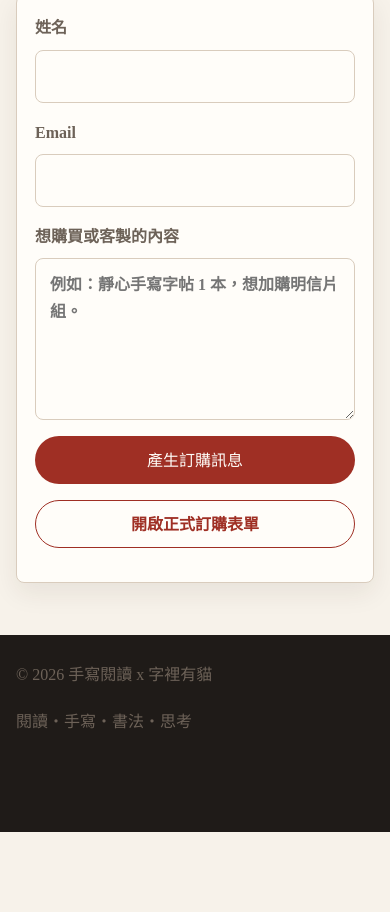
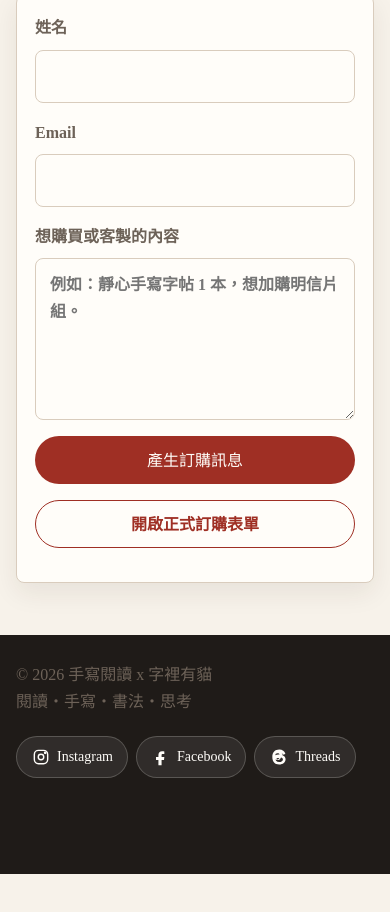
Before and after one commit to decanma1985-crypto/handwriting0502, a website: page index.html in a window 390 px wide. Shown: the part 3364-4276 px from the top of the page. Drawn offline with Linux system fonts and the light colour scheme; no server answers.

Commit message:
Add social platform links

```diff
--- a/index.html
+++ b/index.html
@@ -22,6 +22,25 @@
         <a href="#order">訂購</a>
         <a href="admin.html">後台</a>
       </nav>
+      <div class="social-links header-social" aria-label="社群平台">
+        <a href="https://www.instagram.com/handwriting0502?igsh=Y2NxYm5jMHU1eWdz" target="_blank" rel="noopener noreferrer" aria-label="Instagram">
+          <svg viewBox="0 0 24 24" aria-hidden="true">
+            <rect x="4" y="4" width="16" height="16" rx="5"></rect>
+            <circle cx="12" cy="12" r="3.3"></circle>
+            <circle cx="17" cy="7" r="0.8"></circle>
+          </svg>
+        </a>
+        <a href="https://www.facebook.com/share/1Cp53Shagy/" target="_blank" rel="noopener noreferrer" aria-label="Facebook">
+          <svg viewBox="0 0 24 24" aria-hidden="true">
+            <path d="M14 8.5h2V5.3c-.5-.1-1.5-.2-2.7-.2-2.7 0-4.4 1.6-4.4 4.5V12H6v3.6h2.9V22h3.8v-6.4h2.9L16 12h-3.3v-2c0-1 .3-1.5 1.3-1.5Z"></path>
+          </svg>
+        </a>
+        <a href="https://www.threads.com/@handwriting0502" target="_blank" rel="noopener noreferrer" aria-label="Threads">
+          <svg viewBox="0 0 24 24" aria-hidden="true">
+            <path d="M12.2 21c-5.1 0-8.2-3.3-8.2-9S7.2 3 12.3 3c3.8 0 6.5 2 7.4 5.4l-3.1.8c-.6-2.1-2-3.2-4.3-3.2-3.2 0-5.1 2.2-5.1 6s1.9 6 5 6c2.8 0 4.5-1.4 4.5-3.1 0-1.2-.8-2-2.3-2.4-.7 2-2.2 3.1-4.2 3.1-2.2 0-3.8-1.3-3.8-3.2 0-2.1 1.9-3.4 4.8-3.4.5 0 1 0 1.5.1-.3-1.1-1.1-1.7-2.4-1.7-1 0-1.8.3-2.5.9l-1.7-2.2c1.1-1 2.5-1.5 4.3-1.5 3.3 0 5.3 1.9 5.8 5.3 2.4.9 3.7 2.5 3.7 4.8 0 3.6-3.1 6.3-7.7 6.3Zm-1.8-7.8c-.9 0-1.4.3-1.4.9 0 .5.5.8 1.2.8 1 0 1.8-.6 2.2-1.6-.6-.1-1.3-.1-2-.1Z"></path>
+          </svg>
+        </a>
+      </div>
       <button class="cart-button" type="button" data-cart-toggle aria-label="開啟購物車">
         <span>購物車</span>
         <strong data-cart-count>0</strong>
@@ -130,8 +149,32 @@
 
     <footer class="site-footer">
       <div class="section-inner footer-inner">
-        <p>© 2026 手寫閱讀 x 字裡有貓</p>
-        <p>閱讀・手寫・書法・思考</p>
+        <div>
+          <p>© 2026 手寫閱讀 x 字裡有貓</p>
+          <p>閱讀・手寫・書法・思考</p>
+        </div>
+        <div class="social-links footer-social" aria-label="社群平台">
+          <a href="https://www.instagram.com/handwriting0502?igsh=Y2NxYm5jMHU1eWdz" target="_blank" rel="noopener noreferrer" aria-label="Instagram">
+            <svg viewBox="0 0 24 24" aria-hidden="true">
+              <rect x="4" y="4" width="16" height="16" rx="5"></rect>
+              <circle cx="12" cy="12" r="3.3"></circle>
+              <circle cx="17" cy="7" r="0.8"></circle>
+            </svg>
+            <span>Instagram</span>
+          </a>
+          <a href="https://www.facebook.com/share/1Cp53Shagy/" target="_blank" rel="noopener noreferrer" aria-label="Facebook">
+            <svg viewBox="0 0 24 24" aria-hidden="true">
+              <path d="M14 8.5h2V5.3c-.5-.1-1.5-.2-2.7-.2-2.7 0-4.4 1.6-4.4 4.5V12H6v3.6h2.9V22h3.8v-6.4h2.9L16 12h-3.3v-2c0-1 .3-1.5 1.3-1.5Z"></path>
+            </svg>
+            <span>Facebook</span>
+          </a>
+          <a href="https://www.threads.com/@handwriting0502" target="_blank" rel="noopener noreferrer" aria-label="Threads">
+            <svg viewBox="0 0 24 24" aria-hidden="true">
+              <path d="M12.2 21c-5.1 0-8.2-3.3-8.2-9S7.2 3 12.3 3c3.8 0 6.5 2 7.4 5.4l-3.1.8c-.6-2.1-2-3.2-4.3-3.2-3.2 0-5.1 2.2-5.1 6s1.9 6 5 6c2.8 0 4.5-1.4 4.5-3.1 0-1.2-.8-2-2.3-2.4-.7 2-2.2 3.1-4.2 3.1-2.2 0-3.8-1.3-3.8-3.2 0-2.1 1.9-3.4 4.8-3.4.5 0 1 0 1.5.1-.3-1.1-1.1-1.7-2.4-1.7-1 0-1.8.3-2.5.9l-1.7-2.2c1.1-1 2.5-1.5 4.3-1.5 3.3 0 5.3 1.9 5.8 5.3 2.4.9 3.7 2.5 3.7 4.8 0 3.6-3.1 6.3-7.7 6.3Zm-1.8-7.8c-.9 0-1.4.3-1.4.9 0 .5.5.8 1.2.8 1 0 1.8-.6 2.2-1.6-.6-.1-1.3-.1-2-.1Z"></path>
+            </svg>
+            <span>Threads</span>
+          </a>
+        </div>
       </div>
     </footer>
 
--- a/styles.css
+++ b/styles.css
@@ -80,6 +80,53 @@ textarea {
 
 .nav-links a:hover {
   color: var(--ink);
+}
+
+.social-links {
+  display: inline-flex;
+  align-items: center;
+  gap: 8px;
+}
+
+.social-links a {
+  display: inline-flex;
+  align-items: center;
+  justify-content: center;
+  min-width: 38px;
+  min-height: 38px;
+  border: 1px solid rgba(31, 27, 24, 0.14);
+  border-radius: 999px;
+  color: var(--ink);
+  background: rgba(255, 253, 249, 0.72);
+  transition:
+    transform 0.2s ease,
+    border-color 0.2s ease,
+    background 0.2s ease;
+}
+
+.social-links a:hover {
+  transform: translateY(-1px);
+  border-color: rgba(159, 47, 36, 0.42);
+  background: var(--white);
+}
+
+.social-links svg {
+  width: 20px;
+  height: 20px;
+  fill: none;
+  stroke: currentColor;
+  stroke-linecap: round;
+  stroke-linejoin: round;
+  stroke-width: 1.7;
+}
+
+.social-links path {
+  fill: currentColor;
+  stroke: none;
+}
+
+.header-social {
+  flex-shrink: 0;
 }
 
 .cart-button,
@@ -783,8 +830,35 @@ h1 {
   margin: 0;
 }
 
+.footer-social {
+  flex-wrap: wrap;
+  justify-content: flex-end;
+}
+
+.footer-social a {
+  min-height: 42px;
+  padding: 0 14px;
+  color: var(--white);
+  background: rgba(255, 253, 249, 0.08);
+  border-color: rgba(255, 253, 249, 0.2);
+  font-size: 14px;
+}
+
+.footer-social a:hover {
+  background: rgba(255, 253, 249, 0.14);
+  border-color: rgba(255, 253, 249, 0.36);
+}
+
+.footer-social svg {
+  margin-right: 6px;
+}
+
 @media (max-width: 920px) {
   .nav-links {
+    display: none;
+  }
+
+  .header-social {
     display: none;
   }
 
@@ -1020,6 +1094,10 @@ h1 {
     display: grid;
   }
 
+  .footer-social {
+    justify-content: flex-start;
+  }
+
   .site-footer {
     padding-bottom: 96px;
   }
```
